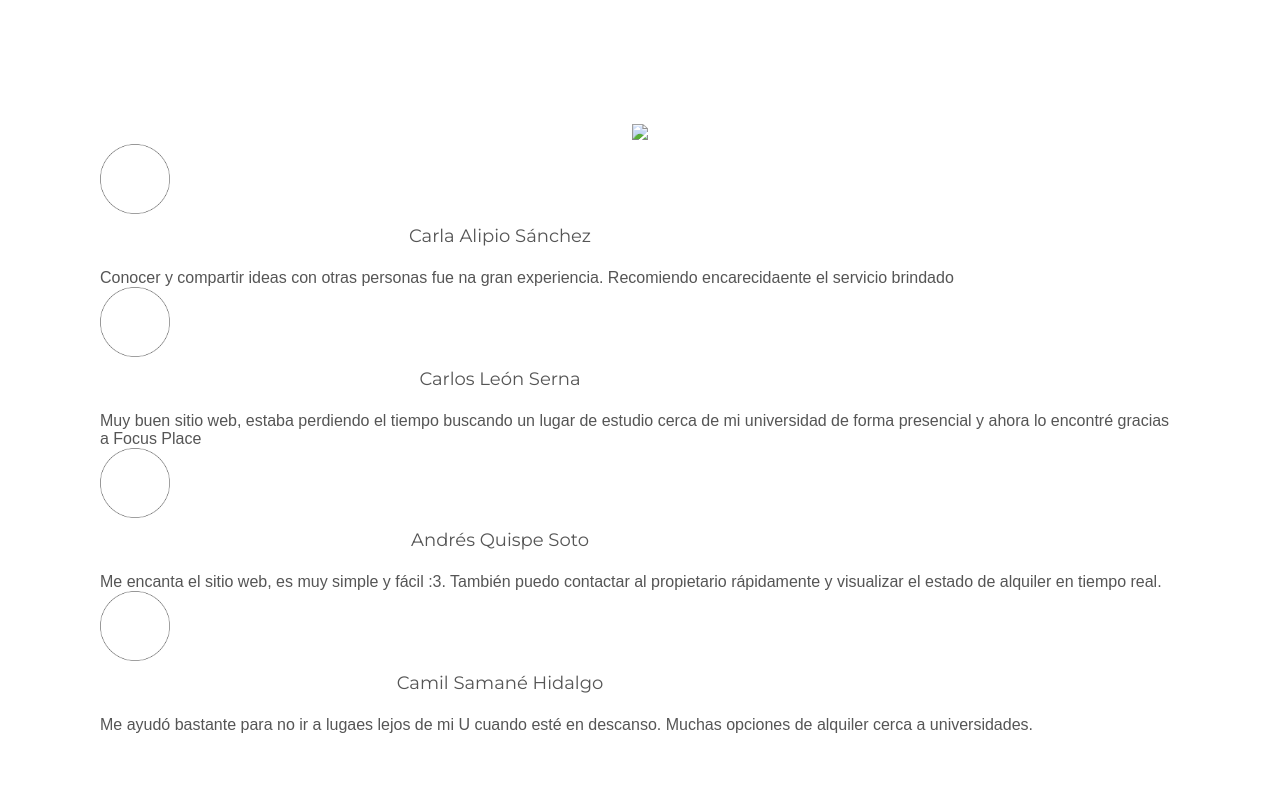
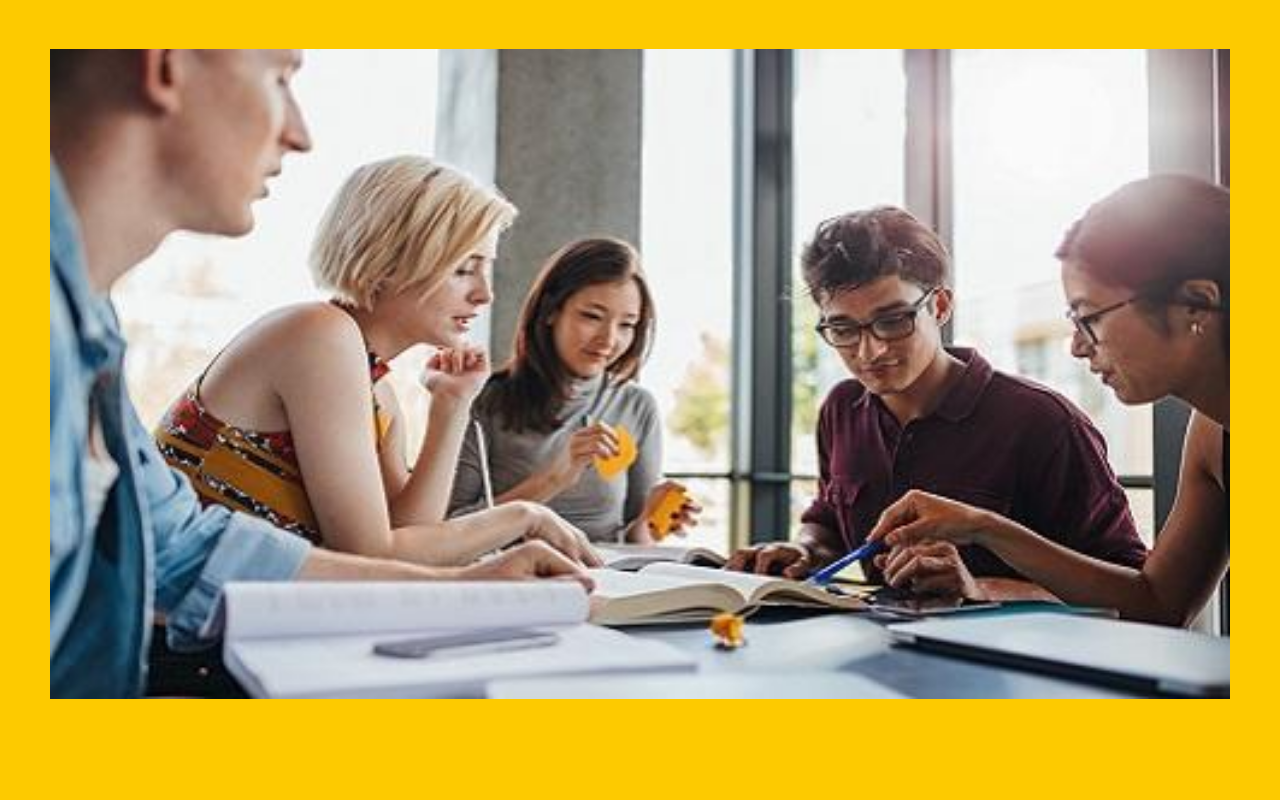
Before and after one commit to Ziggrk/IHC_FocusPlace, a plain HTML site: page index.html in a window 1280 px wide. Shown: the part 3920-4720 px from the top of the page. Drawn offline with Linux system fonts and the light colour scheme.

Commit message:
Add files via upload

```diff
--- a/css/styles.css
+++ b/css/styles.css
@@ -463,3 +463,42 @@ b:hover {
         padding:15px 40px;
     }
 }
+
+/*Comments*/
+
+.comments{
+
+    background-color: #FDCA00;
+    position: relative;
+    justify-content: center;
+    text-align: center;
+    padding: 50px 50px;
+}
+
+.cm-image{
+
+
+    width: 100%;
+    height: 650px;
+
+}
+
+.cm-image img{
+
+    width: 100%;
+    height: 100%;
+
+}
+
+.listComments img{
+
+    width: 100%;
+
+}
+
+.comments li {
+
+    margin-top: 5px;
+    margin-bottom: 5px;
+
+}
--- a/index.html
+++ b/index.html
@@ -121,26 +121,21 @@
     <!-- COMMENTS -->
     <section id="comments" class="comments">
         <div class="cm-image">
-            <img src="img/.png"></img>
+            <img src="img/myhc_62322.jpg"></img>
         </div>
+
+        <div id="listComments">
             <ul>
-            <li><img class="options" src="img/circle-test.png" width="70" height="70">
-                <p>Carla Alipio Sánchez</p>
-                <p2>Conocer y compartir ideas con otras personas fue na gran experiencia. Recomiendo encarecidaente el servicio brindado</p2>
+                <li><img src="img/Carla Alipio Sánchez.png">
                 </li>
-            <li><img class="options" src="img/circle-test.png" width="70" height="70">
-                <p>Carlos León Serna</p>
-                <p2>Muy buen sitio web, estaba perdiendo el tiempo buscando un lugar de estudio cerca de mi universidad de forma presencial y ahora lo encontré gracias a Focus Place</p2>
+                <li><img src="img/Camil Samané Hidalgo.png">
                 </li>
-            <li><img class="options" src="img/circle-test.png" width="70" height="70">
-                <p>Andrés Quispe Soto</p>
-                <p2>Me encanta el sitio web, es muy simple y fácil :3. También puedo contactar al propietario rápidamente y visualizar el estado de alquiler en tiempo real.</p2>
+                <li><img src="img/Carlos León Serna.png" >
                 </li>
-            <li><img class="options" src="img/circle-test.png" width="70" height="70">
-                <p>Camil Samané Hidalgo</p>
-                <p2>Me ayudó bastante para no ir a lugaes lejos de mi U cuando esté en descanso. Muchas opciones de alquiler cerca a universidades.</p2>
+                <li><img src="img/Andrés Quispe Soto.png">
                 </li>
             </ul>
+        </div>
     </section>
 
     <!-- WORK WITH US -->
```
Also changed, not shown: img/Andrés Quispe Soto.png (added), img/Camil Samané Hidalgo.png (added), img/Carla Alipio Sánchez.png (added), img/Carlos León Serna.png (added), img/myhc_62322.jpg (added). Lines whose indentation alone changed are shown as unchanged.
